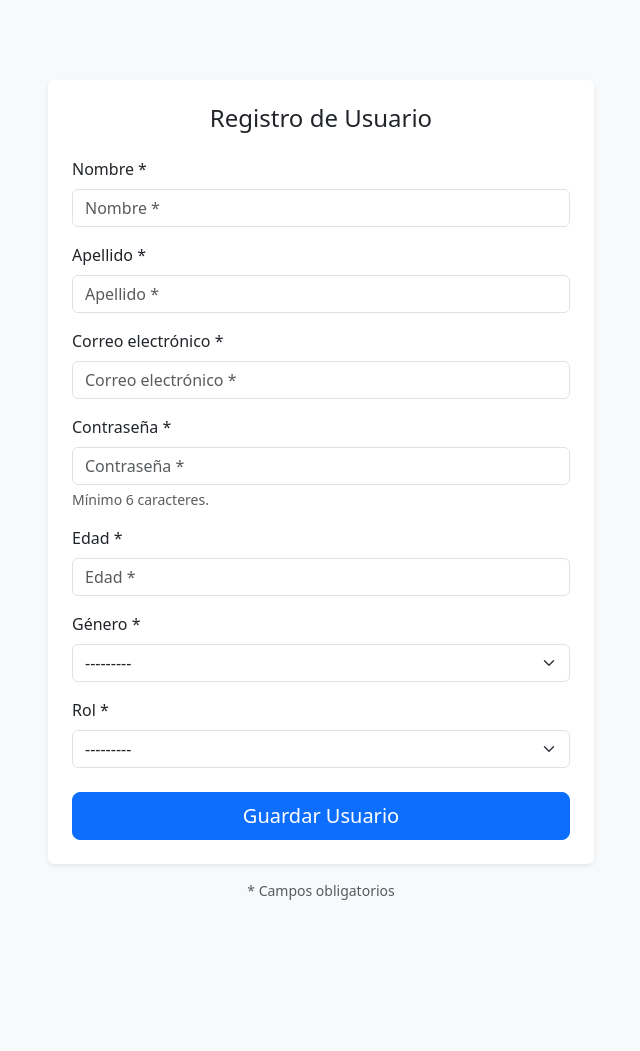
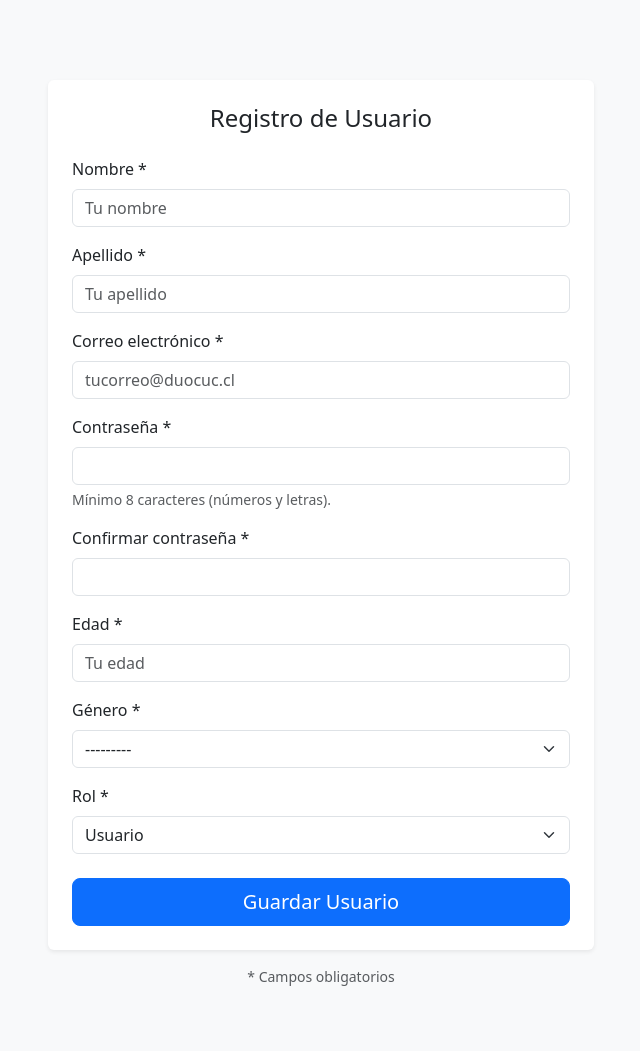
Before and after one commit to TosKano0/Adipem-cattus, a Django app: page /home/ in a window 1280 px wide. Shown: the whole page, without its empty margins (319-959 px from the left). Before the commit the page ends 900 px from the top, so only its background shows below. Run offline with Django 5.2, Linux system fonts and the light colour scheme.

Commit message:
Lógica de guardado de usuario cambiada

```diff
--- a/Fase 2/Evidencias Proyecto/campus_seguro/app/forms.py
+++ b/Fase 2/Evidencias Proyecto/campus_seguro/app/forms.py
@@ -1,6 +1,8 @@
 # app/forms.py
 from django import forms
 from .models import Reporte, Categoria, Prioridad, Rol, Genero, Edificio, Piso, Sala
+from django.contrib.auth.forms import UserCreationForm
+from django.contrib.auth import get_user_model
 
 CATEGORIAS = [
     ("Infraestructura", "Infraestructura"),
@@ -59,31 +61,59 @@ class ReporteForm(forms.ModelForm):
             raise forms.ValidationError("El archivo debe ser una imagen válida.")
         return img
 from django import forms
-from .models import RegistroUsuario
+from .models import Usuario
 
-class RegistroUsuarioForm(forms.ModelForm):
-    password = forms.CharField(
-        widget=forms.PasswordInput(attrs={"placeholder": "Contraseña *"}),
-        min_length=6
+User = get_user_model()
+
+class RegistroUsuarioForm(UserCreationForm):
+    # Campos que tú sobrescribiste ⇒ define su widget aquí
+    first_name = forms.CharField(
+        label="Nombre", max_length=150,
+        widget=forms.TextInput(attrs={"class": "form-control", "placeholder": "Tu nombre"})
+    )
+    last_name = forms.CharField(
+        label="Apellido", max_length=150,
+        widget=forms.TextInput(attrs={"class": "form-control", "placeholder": "Tu apellido"})
+    )
+    email = forms.EmailField(
+        label="Correo electrónico",
+        widget=forms.EmailInput(attrs={"class": "form-control", "placeholder": "tucorreo@duocuc.cl"})
     )
 
-class RegistroUsuarioForm(forms.ModelForm):
-    password = forms.CharField(
-        widget=forms.PasswordInput(attrs={"placeholder": "Contraseña *", "class": "form-control"}),
-        min_length=6
+    # Estos vienen del padre ⇒ también los sobrescribimos para agregar la clase
+    password1 = forms.CharField(
+        label="Contraseña",
+        widget=forms.PasswordInput(attrs={"class": "form-control"})
+    )
+    password2 = forms.CharField(
+        label="Confirmar contraseña",
+        widget=forms.PasswordInput(attrs={"class": "form-control"})
     )
 
     class Meta:
-        model = RegistroUsuario
-        fields = ["nombre", "apellido", "email", "password", "edad", "genero", "nombre_rol"]
+        model = User
+        fields = ("first_name", "last_name", "email", "edad", "genero", "nombre_rol")
         widgets = {
-            "nombre": forms.TextInput(attrs={"placeholder": "Nombre *", "class": "form-control"}),
-            "apellido": forms.TextInput(attrs={"placeholder": "Apellido *", "class": "form-control"}),
-            "email": forms.EmailInput(attrs={"placeholder": "Correo electrónico *", "class": "form-control"}),
-            "edad": forms.NumberInput(attrs={"min": 16, "max": 99, "placeholder": "Edad *", "class": "form-control"}),
-            "genero": forms.Select(attrs={"class": "form-select"}),
+            "edad":       forms.NumberInput(attrs={"class": "form-control", "min": 0, "placeholder": "Tu edad"}),
+            "genero":     forms.Select(attrs={"class": "form-select"}),
             "nombre_rol": forms.Select(attrs={"class": "form-select"}),
         }
+
+    def clean_email(self):
+        email = (self.cleaned_data.get("email") or "").lower()
+        if not email.endswith("@duocuc.cl"):
+            raise forms.ValidationError("El correo debe ser @duocuc.cl")
+        if User.objects.filter(email__iexact=email).exists():
+            raise forms.ValidationError("Ya existe un usuario con este correo.")
+        return email
+
+    def save(self, commit=True):
+        user = super().save(commit=False)
+        user.username = self.cleaned_data["email"].lower()
+        user.email = self.cleaned_data["email"].lower()
+        if commit:
+            user.save()
+        return user
 
 class CategoriaForm(forms.ModelForm):
     class Meta:
--- a/Fase 2/Evidencias Proyecto/campus_seguro/app/templates/app/home.html
+++ b/Fase 2/Evidencias Proyecto/campus_seguro/app/templates/app/home.html
@@ -26,7 +26,7 @@
   <div class="container py-5">
     <div class="row justify-content-center">
       <div class="col-lg-6">
-        <!-- Mensajes (éxito/error) -->
+
         {% if messages %}
           <div class="mb-3">
             {% for message in messages %}
@@ -41,7 +41,6 @@
           <div class="card-body p-4">
             <h2 class="h4 mb-4 text-center">Registro de Usuario</h2>
 
-            <!-- Errores no asociados a un campo -->
             {% if form.non_field_errors %}
               <div class="alert alert-danger">
                 {{ form.non_field_errors }}
@@ -53,22 +52,22 @@
 
               <!-- Nombre -->
               <div class="mb-3">
-                <label for="id_nombre" class="form-label">Nombre *</label>
-                {{ form.nombre }}
-                {% if form.nombre.errors %}
+                <label for="id_first_name" class="form-label">Nombre *</label>
+                {{ form.first_name }}
+                {% if form.first_name.errors %}
                   <div class="invalid-feedback d-block">
-                    {{ form.nombre.errors|striptags }}
+                    {{ form.first_name.errors|striptags }}
                   </div>
                 {% endif %}
               </div>
 
               <!-- Apellido -->
               <div class="mb-3">
-                <label for="id_apellido" class="form-label">Apellido *</label>
-                {{ form.apellido }}
-                {% if form.apellido.errors %}
+                <label for="id_last_name" class="form-label">Apellido *</label>
+                {{ form.last_name }}
+                {% if form.last_name.errors %}
                   <div class="invalid-feedback d-block">
-                    {{ form.apellido.errors|striptags }}
+                    {{ form.last_name.errors|striptags }}
                   </div>
                 {% endif %}
               </div>
@@ -84,14 +83,25 @@
                 {% endif %}
               </div>
 
-              <!-- Password -->
+              <!-- Password 1 -->
               <div class="mb-3">
-                <label for="id_password" class="form-label">Contraseña *</label>
-                {{ form.password }}
-                <div class="form-text">Mínimo 6 caracteres.</div>
-                {% if form.password.errors %}
+                <label for="id_password1" class="form-label">Contraseña *</label>
+                {{ form.password1 }}
+                <div class="form-text">Mínimo 8 caracteres (números y letras).</div>
+                {% if form.password1.errors %}
                   <div class="invalid-feedback d-block">
-                    {{ form.password.errors|striptags }}
+                    {{ form.password1.errors|striptags }}
+                  </div>
+                {% endif %}
+              </div>
+
+              <!-- Password 2 -->
+              <div class="mb-3">
+                <label for="id_password2" class="form-label">Confirmar contraseña *</label>
+                {{ form.password2 }}
+                {% if form.password2.errors %}
+                  <div class="invalid-feedback d-block">
+                    {{ form.password2.errors|striptags }}
                   </div>
                 {% endif %}
               </div>
--- a/Fase 2/Evidencias Proyecto/campus_seguro/app/templates/app/usuario_principal.html
+++ b/Fase 2/Evidencias Proyecto/campus_seguro/app/templates/app/usuario_principal.html
@@ -209,7 +209,7 @@
     <div class="container">
         <h1>¡Bienvenido a Campus Seguro!</h1>
         {% if usuario %}
-            <p>Hola, <strong>{{ usuario.nombre }} {{ usuario.apellido }}</strong>. Has iniciado sesión correctamente.</p>
+            <p>Hola, <strong>{{ usuario.first_name }} {{ usuario.last_name }}</strong>. Has iniciado sesión correctamente.</p>
         {% else %}
             <p>Has iniciado sesión correctamente.</p>
         {% endif %}
--- a/Fase 2/Evidencias Proyecto/campus_seguro/app/views.py
+++ b/Fase 2/Evidencias Proyecto/campus_seguro/app/views.py
@@ -5,10 +5,10 @@ from django.contrib import messages
 from django.db.models import Q
 from django.views.generic import ListView, CreateView, UpdateView, DeleteView
 from .forms import PisoForm, ReporteForm, RegistroUsuarioForm, CategoriaForm, PrioridadForm, RolForm, GeneroForm, EdificioForm, SalaForm
-from .models import RegistroUsuario, Genero, Prioridad, Rol, Categoria, Edificio, Piso, Sala
+from .models import Usuario, Genero, Prioridad, Rol, Categoria, Edificio, Piso, Sala
 from django.core.paginator import Paginator
 from django.contrib.auth.hashers import make_password, check_password
-from .models import RegistroUsuario, Reporte
+from .models import Usuario, Reporte
 from .forms import RegistroUsuarioForm, ReporteForm
 
 
@@ -17,13 +17,11 @@ def home(request):
     if request.method == "POST":
         form = RegistroUsuarioForm(request.POST)
         if form.is_valid():
-            usuario = form.save(commit=False)
-            usuario.password = make_password(form.cleaned_data["password"])
-            usuario.save()
-            messages.success(request, "Cuenta creada correctamente. Ahora puedes iniciar sesión.")
-            return redirect("login")
+            form.save()  # crea el usuario con password hasheado
+            messages.success(request, "Usuario registrado correctamente. Ahora puedes iniciar sesión.")
+            return redirect("login")  # ajusta al nombre de tu url de login
         else:
-            messages.error(request, "Por favor corrige los errores del formulario.")
+            messages.error(request, "Revisa los errores del formulario.")
     else:
         form = RegistroUsuarioForm()
     return render(request, "app/home.html", {"form": form})
@@ -43,15 +41,15 @@ def login_view(request):
         password = request.POST.get("password")
 
         try:
-            usuario = RegistroUsuario.objects.get(email=email)
-        except RegistroUsuario.DoesNotExist:
+            usuario = Usuario.objects.get(email=email)
+        except Usuario.DoesNotExist:
             messages.error(request, "El usuario no existe o el correo es incorrecto.")
             return render(request, "app/login.html")
 
         if check_password(password, usuario.password):
             request.session["usuario_id"] = usuario.id
-            request.session["usuario_nombre"] = usuario.nombre
-            messages.success(request, f"Bienvenido {usuario.nombre} 👋")
+            request.session["usuario_nombre"] = usuario.first_name
+            messages.success(request, f"Bienvenido {usuario.first_name} 👋")
             return redirect("usuario_principal")
         else:
             messages.error(request, "Contraseña incorrecta. Intenta nuevamente.")
@@ -69,8 +67,8 @@ def usuario_principal(request):
         return redirect("login")
 
     try:
-        usuario = RegistroUsuario.objects.get(id=usuario_id)
-    except RegistroUsuario.DoesNotExist:
+        usuario = Usuario.objects.get(id=usuario_id)
+    except Usuario.DoesNotExist:
         messages.error(request, "Usuario no encontrado. Por favor, inicia sesión nuevamente.")
         return redirect("login")
 
--- a/Fase 2/Evidencias Proyecto/campus_seguro/campus_seguro/settings.py
+++ b/Fase 2/Evidencias Proyecto/campus_seguro/campus_seguro/settings.py
@@ -162,3 +162,5 @@ MEDIA_ROOT = BASE_DIR / 'media'
 
 # ==============================
    # Página login Ultima Actualizacion Jordan no borrar este cuadro
+
+AUTH_USER_MODEL = 'app.Usuario'
```
Also changed, not shown: Fase 2/Evidencias Proyecto/campus_seguro/app/admin.py (+13 -2 lines), Fase 2/Evidencias Proyecto/campus_seguro/app/models.py (+17 -13 lines), Fase 2/Evidencias Proyecto/campus_seguro/app/migrations/0001_initial.py.
